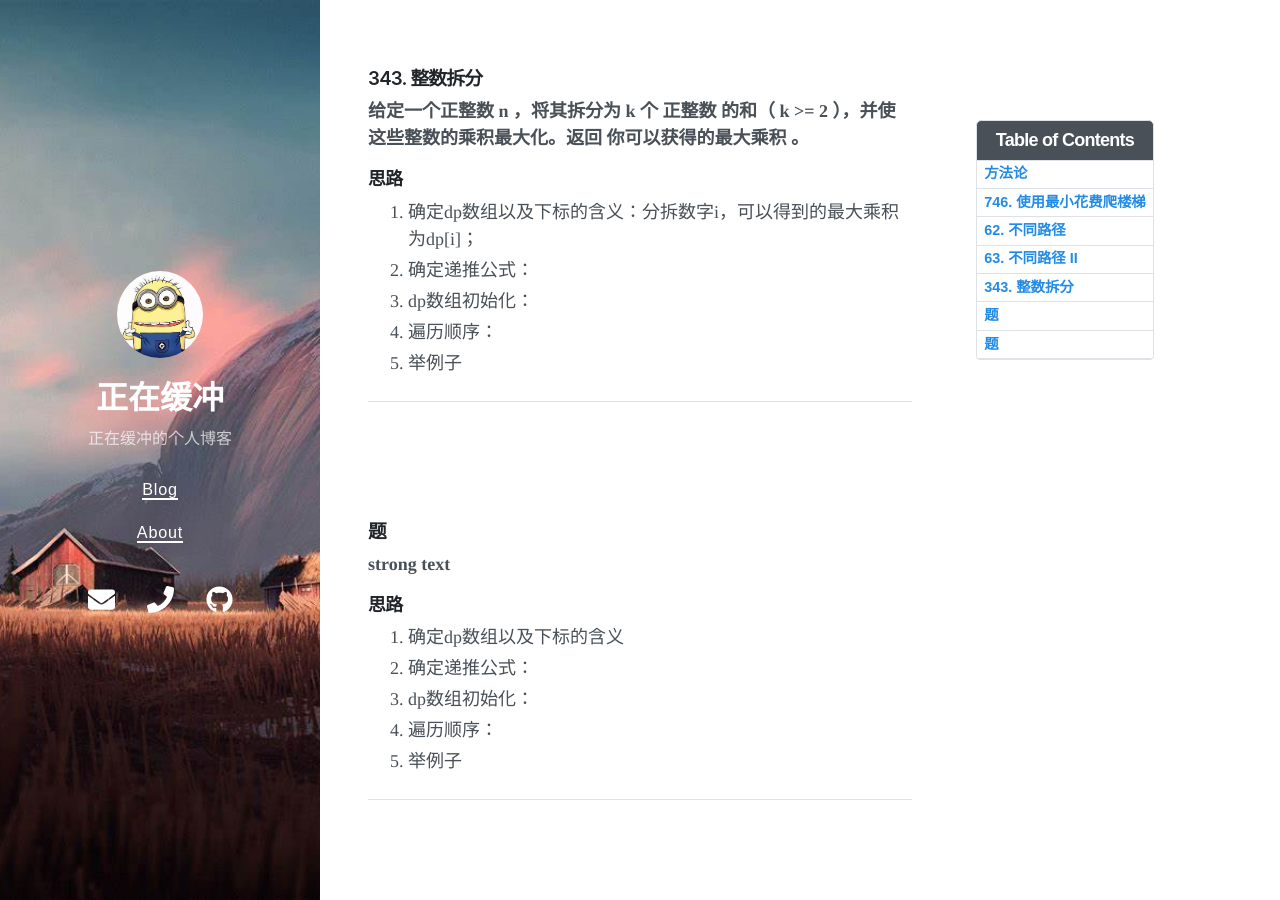
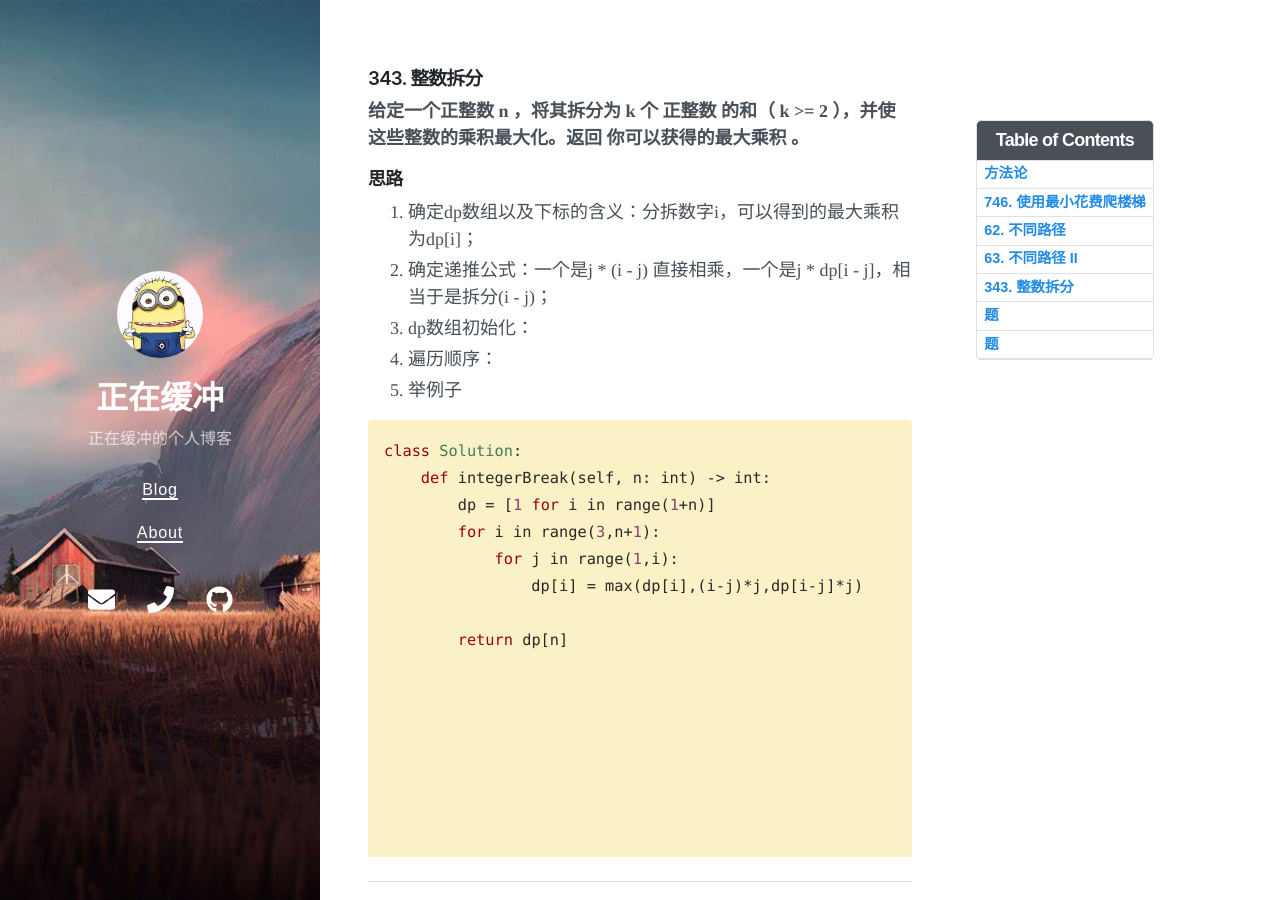
Before and after one commit to Zzhc3321/personal-blog.github.io, a Jekyll site: the page built from _posts/2022-03-04-动态规划.md, in a window 1280 px wide and 900 px high, scrolled down 3823 px. Built offline with Jekyll 4.4.1, drawn with Linux system fonts in a browser that asks for light colours; nearby versions of some CDN libraries.

Commit message:
修改文件: _posts/2022-03-04-动态规划.md

````diff
--- a/_posts/2022-03-04-动态规划.md
+++ b/_posts/2022-03-04-动态规划.md
@@ -198,12 +198,28 @@ class Solution:
 
 #### 思路
 1. 确定dp数组以及下标的含义：分拆数字i，可以得到的最⼤乘积为dp[i]；
-2. 确定递推公式：
+2. 确定递推公式：⼀个是j * (i - j) 直接相乘，⼀个是j * dp[i - j]，相当于是拆分(i - j)；
 3. dp数组初始化：
 4. 遍历顺序：
 5. 举例子
 
+```python
+class Solution:
+    def integerBreak(self, n: int) -> int:
+        dp = [1 for i in range(1+n)]
+        for i in range(3,n+1):
+            for j in range(1,i):
+                dp[i] = max(dp[i],(i-j)*j,dp[i-j]*j)
 
+        return dp[n]
+
+
+
+
+
+
+
+```
 
 
 
````
